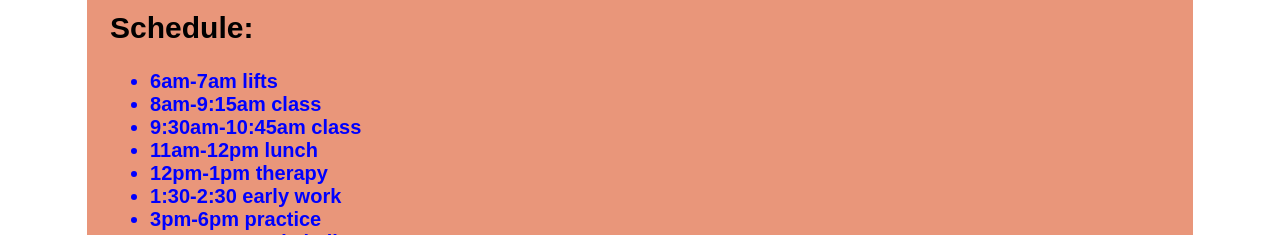
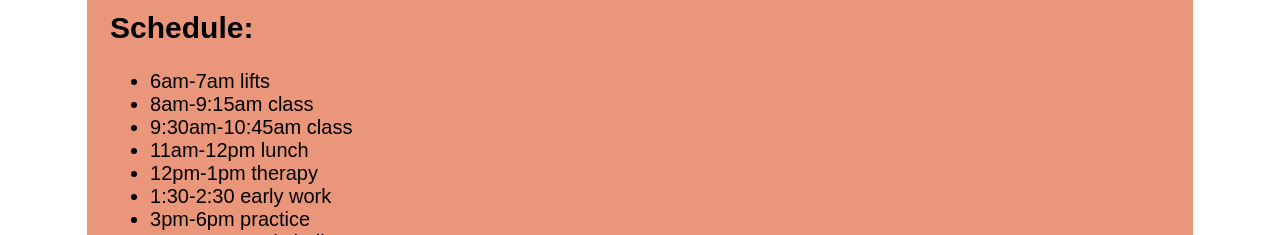
Before and after one commit to jordanlala/CIM111, a plain HTML site: page hw/hw/finalproject/index.html in a window 1280 px wide. Shown: the part 717-952 px from the top of the page. Drawn offline with nearby package versions, Linux system fonts and the light colour scheme; a web font is replaced by a local one.

Commit message:
finallllly

```diff
--- a/hw/hw/finalproject/style.css
+++ b/hw/hw/finalproject/style.css
@@ -38,9 +38,9 @@ a.cim:hover {
 
 
 li{
-  color: blue;
+  color: black;
   font-size: 20px;
-  font-weight: 900;
+
 }
 
 .myself {
```
